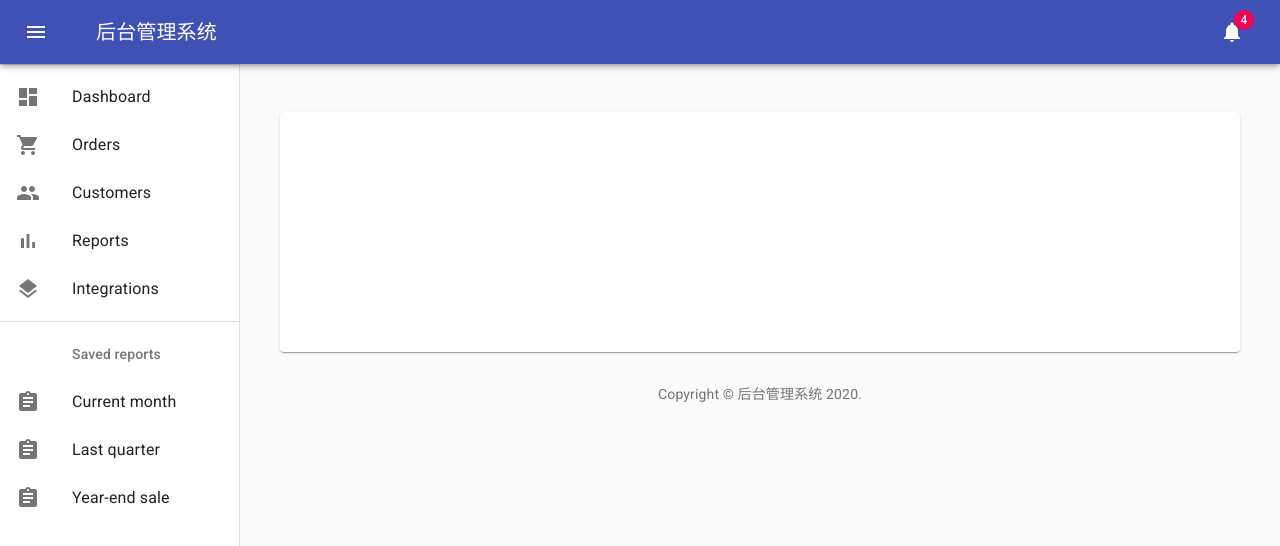
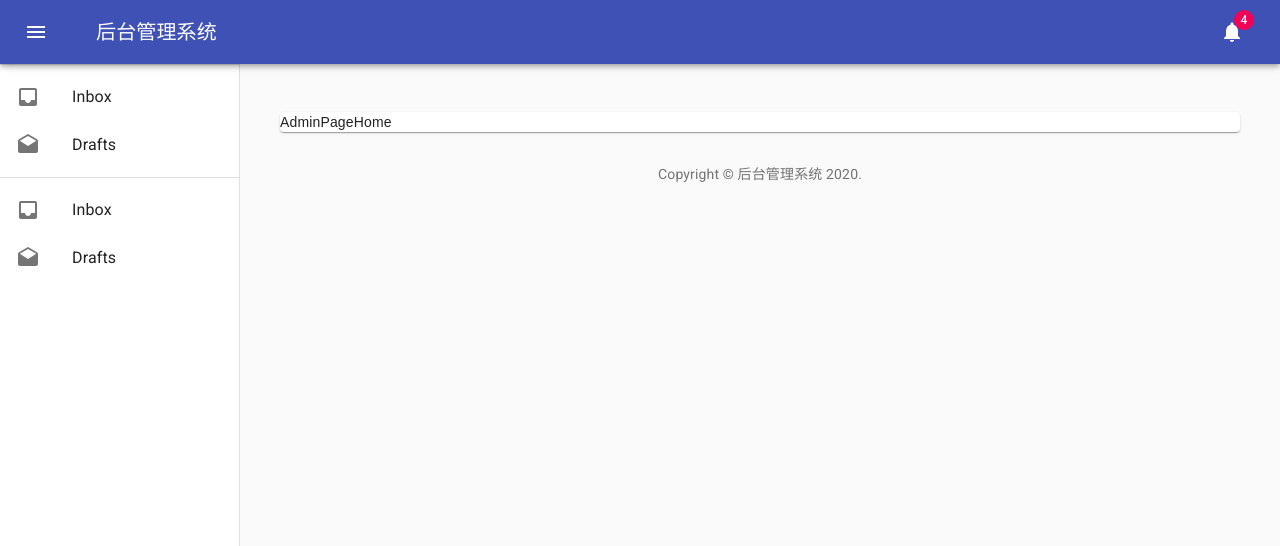
Before and after one commit to jianjustin/shadow-authorization-web, a React app: page /login in a window 1280 px wide. Both pictures are taken after a click on the button "SIGN IN". Shown: the top 546 px of the page. Built offline with nearby package versions, Linux system fonts and the light colour scheme.

Commit message:
实现管理面板路由跳转

```diff
--- a/src/components/AdminDrawer.js
+++ b/src/components/AdminDrawer.js
@@ -5,7 +5,13 @@ import List from '@material-ui/core/List';
 import Divider from '@material-ui/core/Divider';
 import IconButton from '@material-ui/core/IconButton';
 import ChevronLeftIcon from '@material-ui/icons/ChevronLeft';
-import { mainListItems, secondaryListItems } from '../views/Admin/listItems';
+
+import ListItem from '@material-ui/core/ListItem';
+import ListItemIcon from '@material-ui/core/ListItemIcon';
+import ListItemText from '@material-ui/core/ListItemText';
+import InboxIcon from '@material-ui/icons/Inbox';
+import DraftsIcon from '@material-ui/icons/Drafts';
+import { Link } from 'react-router-dom';
 
 
 const drawerWidth = 240;
@@ -43,11 +49,35 @@ function AdminDrawer(){
           </IconButton>
         </div>
         <Divider />
-        <List>{mainListItems}</List>
+        <List aria-label="main mailbox folders">
+          <ListItemLink to="/admin/inbox" primary="Inbox" icon={<InboxIcon />} />
+          <ListItemLink to="/admin/drafts" primary="Drafts" icon={<DraftsIcon />} />
+        </List>
         <Divider />
-        <List>{secondaryListItems}</List>
+        <List aria-label="main mailbox folders">
+          <ListItemLink to="/inbox" primary="Inbox" icon={<InboxIcon />} />
+          <ListItemLink to="/drafts" primary="Drafts" icon={<DraftsIcon />} />
+        </List>
     </Drawer>
     );
 }
 
+function ListItemLink(props) {
+  const { icon, primary, to } = props;
+
+  const renderLink = React.useMemo(
+    () => React.forwardRef((itemProps, ref) => <Link to={to} ref={ref} {...itemProps} />),
+    [to],
+  );
+
+  return (
+    <li>
+      <ListItem button component={renderLink}>
+        {icon ? <ListItemIcon>{icon}</ListItemIcon> : null}
+        <ListItemText primary={primary} />
+      </ListItem>
+    </li>
+  );
+}
+
 export default AdminDrawer;
--- a/src/views/Admin/AdminPage.js
+++ b/src/views/Admin/AdminPage.js
@@ -4,11 +4,14 @@ import CssBaseline from '@material-ui/core/CssBaseline';
 import Box from '@material-ui/core/Box';
 import Container from '@material-ui/core/Container';
 import Grid from '@material-ui/core/Grid';
-import Paper from '@material-ui/core/Paper';
 
 import Copyright from '../../components/Copyright';
 import AdminDrawer from '../../components/AdminDrawer';
 import AdminAppBar from '../../components/AdminAppBar';
+
+import { private_routes } from '../../common/routes';
+import { Switch } from 'react-router-dom';
+import { PrivateRoute } from '../../common/use-auth';
 
 const drawerWidth = 240;
 
@@ -49,9 +52,18 @@ function Dashboard() {
         <Container className={classes.container} maxWidth={false}>
           <Grid container>
             <Grid item xs={12} md={12} lg={12}>
-              <Paper className={classes.paper, classes.fixedHeight}>
-
-              </Paper>
+              <Switch>
+                {private_routes.map((route, index) => (
+                  route?.children?.map((route1, index1) => (
+                    <PrivateRoute
+                      key={index1}
+                      path={route1.path}
+                      exact={route1.exact}
+                      children={<route1.component />}
+                    />
+                  ))
+                ))}
+              </Switch>
             </Grid>
           </Grid>
           <Box pt={4}>
--- /dev/null
+++ b/src/views/Admin/AdminPageDrafts.js
@@ -0,0 +1,12 @@
+import React from 'react';
+import Paper from '@material-ui/core/Paper';
+
+function AdminPageDrafts(){
+  return (
+    <div>
+      <Paper>AdminPageDrafts</Paper>
+    </div>
+  );
+}
+
+export default AdminPageDrafts;
--- /dev/null
+++ b/src/views/Admin/AdminPageHome.js
@@ -0,0 +1,12 @@
+import React from 'react';
+import Paper from '@material-ui/core/Paper';
+
+function AdminPageHome(){
+  return (
+    <div>
+      <Paper>AdminPageHome</Paper>
+    </div>
+  );
+}
+
+export default AdminPageHome;
--- /dev/null
+++ b/src/views/Admin/AdminPageInbox.js
@@ -0,0 +1,12 @@
+import React from 'react';
+import Paper from '@material-ui/core/Paper';
+
+function AdminPageInbox(){
+  return (
+    <div>
+      <Paper>AdminPageInbox</Paper>
+    </div>
+  );
+}
+
+export default AdminPageInbox;
--- a/src/views/Admin/listItems.js
+++ /dev/null
@@ -1,70 +0,0 @@
-import React from 'react';
-import ListItem from '@material-ui/core/ListItem';
-import ListItemIcon from '@material-ui/core/ListItemIcon';
-import ListItemText from '@material-ui/core/ListItemText';
-import ListSubheader from '@material-ui/core/ListSubheader';
-import DashboardIcon from '@material-ui/icons/Dashboard';
-import ShoppingCartIcon from '@material-ui/icons/ShoppingCart';
-import PeopleIcon from '@material-ui/icons/People';
-import BarChartIcon from '@material-ui/icons/BarChart';
-import LayersIcon from '@material-ui/icons/Layers';
-import AssignmentIcon from '@material-ui/icons/Assignment';
-
-export const mainListItems = (
-  <div>
-    <ListItem button>
-      <ListItemIcon>
-        <DashboardIcon />
-      </ListItemIcon>
-      <ListItemText primary="Dashboard" />
-    </ListItem>
-    <ListItem button>
-      <ListItemIcon>
-        <ShoppingCartIcon />
-      </ListItemIcon>
-      <ListItemText primary="Orders" />
-    </ListItem>
-    <ListItem button>
-      <ListItemIcon>
-        <PeopleIcon />
-      </ListItemIcon>
-      <ListItemText primary="Customers" />
-    </ListItem>
-    <ListItem button>
-      <ListItemIcon>
-        <BarChartIcon />
-      </ListItemIcon>
-      <ListItemText primary="Reports" />
-    </ListItem>
-    <ListItem button>
-      <ListItemIcon>
-        <LayersIcon />
-      </ListItemIcon>
-      <ListItemText primary="Integrations" />
-    </ListItem>
-  </div>
-);
-
-export const secondaryListItems = (
-  <div>
-    <ListSubheader inset>Saved reports</ListSubheader>
-    <ListItem button>
-      <ListItemIcon>
-        <AssignmentIcon />
-      </ListItemIcon>
-      <ListItemText primary="Current month" />
-    </ListItem>
-    <ListItem button>
-      <ListItemIcon>
-        <AssignmentIcon />
-      </ListItemIcon>
-      <ListItemText primary="Last quarter" />
-    </ListItem>
-    <ListItem button>
-      <ListItemIcon>
-        <AssignmentIcon />
-      </ListItemIcon>
-      <ListItemText primary="Year-end sale" />
-    </ListItem>
-  </div>
-);
```
Also changed, not shown: src/common/routes.js (+20 -6 lines), src/components/Sidebar.js (deleted, +0 -17 lines).
